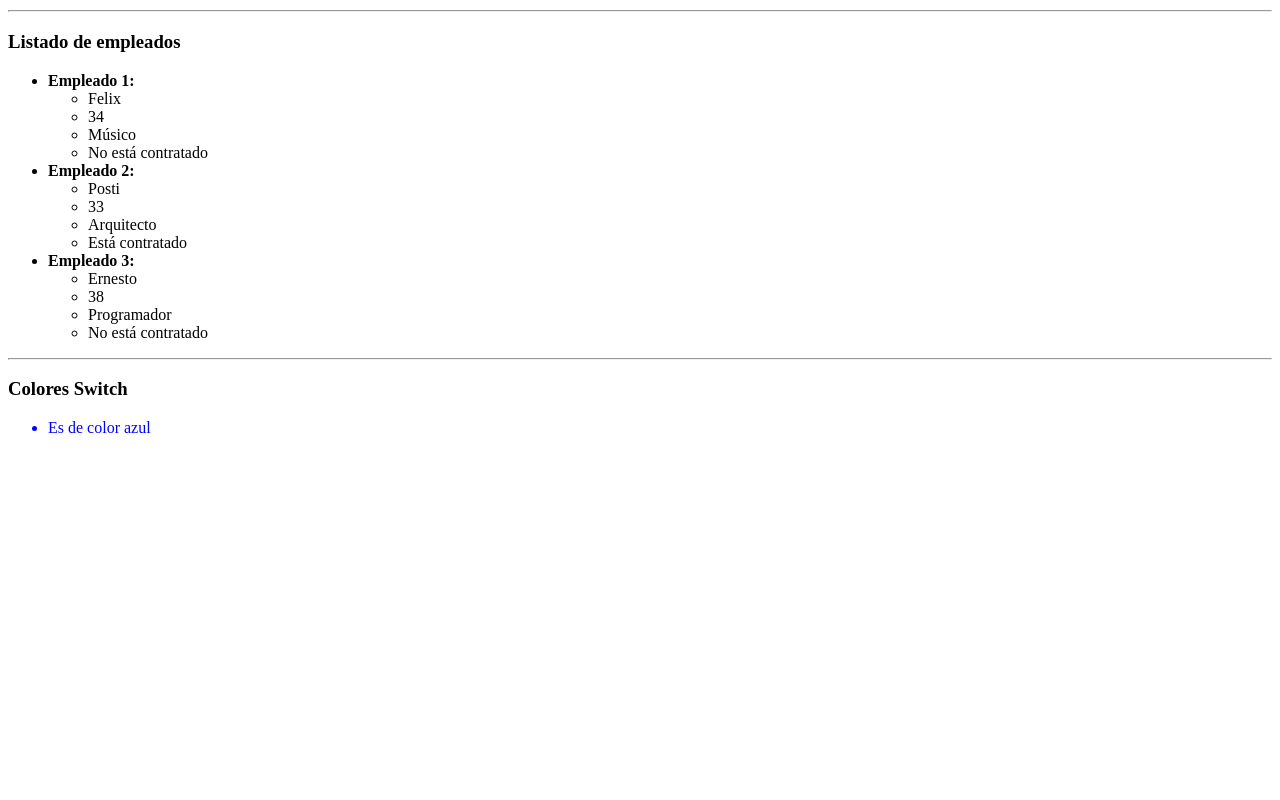
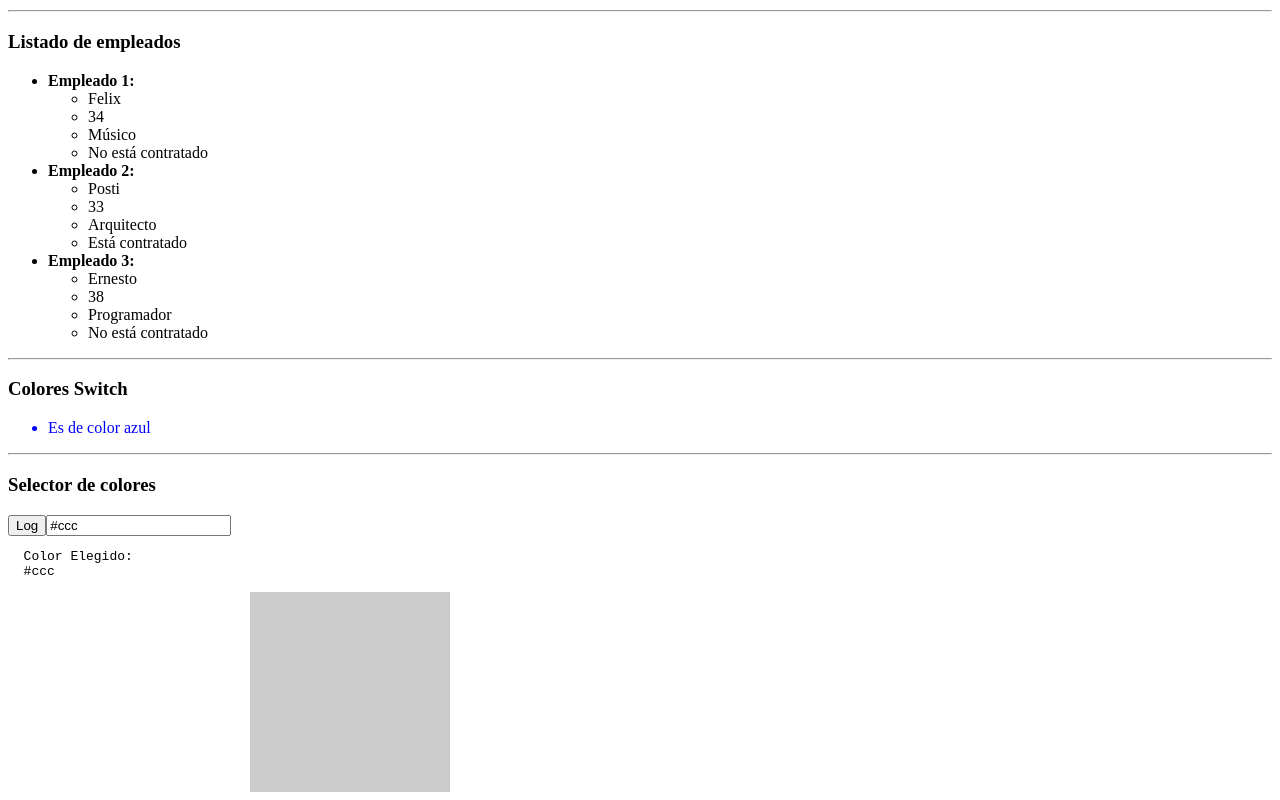
Before and after one commit to evuzLearn/angular4, an Angular app: page / in a window 1280 px wide. Shown: the part 292-1092 px from the top of the page. Before the commit the page ends 800 px from the top, so only its background shows below. Built offline with nearby package versions, Linux system fonts and the light colour scheme.

Commit message:
Two way data binding

```diff
--- a/src/app/empleado/empleado.component.html
+++ b/src/app/empleado/empleado.component.html
@@ -48,3 +48,21 @@
   <li *ngSwitchCase="'blue'">Es de color azul</li>
   <li *ngSwitchCase="'green'">Es de color verde</li>
 </ul>
+
+<hr>
+
+<h3>Selector de colores</h3>
+<button (click)="logColorSeleccionado()">Log</button>
+<input type="text" [(ngModel)]="colorSeleccionado"/>
+<pre>
+  Color Elegido:
+  {{colorSeleccionado}}
+</pre>
+<div [ngStyle]="{
+  'background': colorSeleccionado,
+  'width': '200px',
+  'height': '200px',
+  'float': 'right',
+  'margin-right': '65%'
+}"></div>
+<div style="clear:both"></div>
--- a/src/app/empleado/empleado.component.ts
+++ b/src/app/empleado/empleado.component.ts
@@ -12,6 +12,7 @@ export class EmpleadoComponent implements OnInit {
   public trabajadores: Array<Empleado>;
   public trabajador_externo: boolean;
   public color: string;
+  public colorSeleccionado: string;
 
   constructor() {
     this.empleado = new Empleado(
@@ -29,6 +30,7 @@ export class EmpleadoComponent implements OnInit {
 
     this.trabajador_externo = false;
     this.color = 'blue';
+    this.colorSeleccionado = '#ccc';
   }
 
   ngOnInit() {
@@ -39,4 +41,8 @@ export class EmpleadoComponent implements OnInit {
   cambiarExterno(value) {
     this.trabajador_externo = value;
   }
+
+  logColorSeleccionado() {
+    console.log(this.colorSeleccionado);
+  }
 }
```
